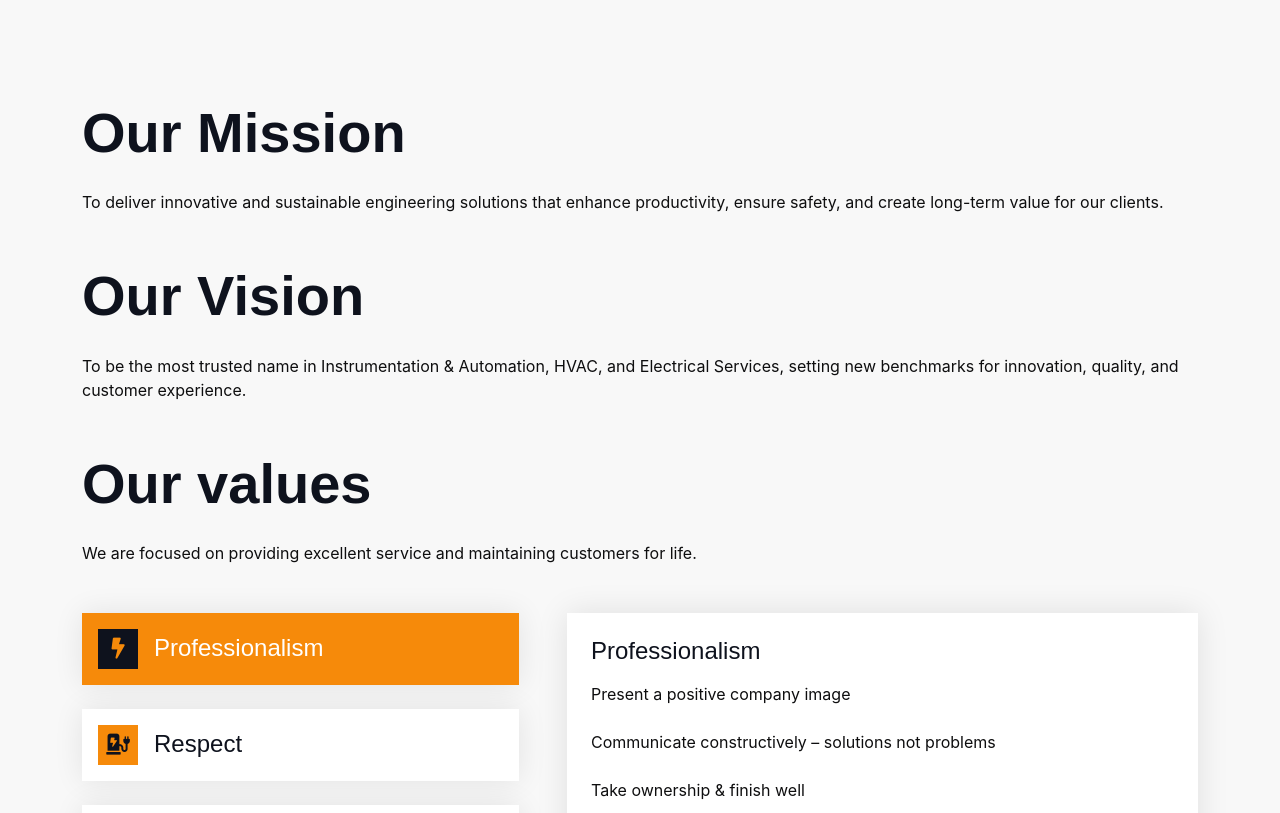
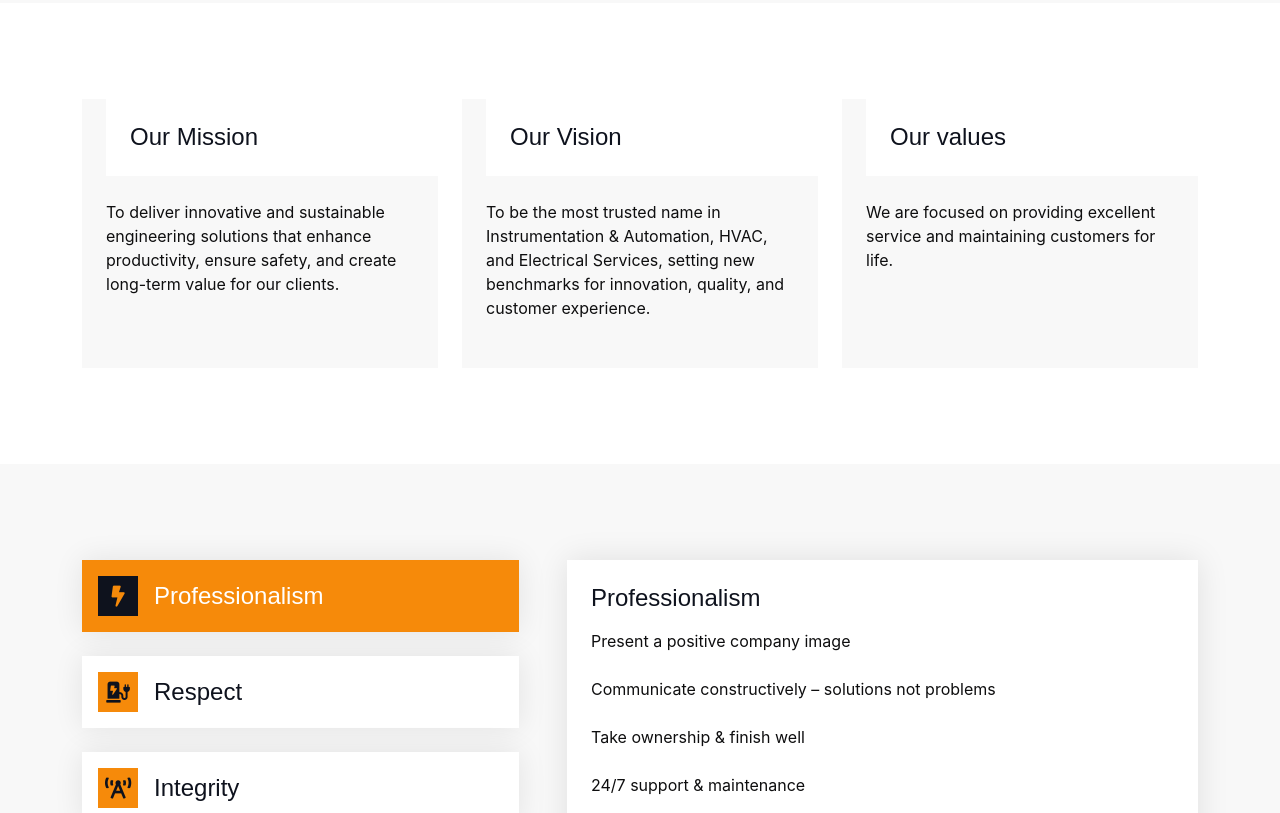
Before and after one commit to CRISHARI/energystar.co.nz, a plain HTML site: page about.html in a window 1280 px wide. Shown: the part 3394-4207 px from the top of the page. Drawn offline with nearby package versions, Linux system fonts and the light colour scheme.

Commit message:
Update about-2.html

```diff
--- a/about.html
+++ b/about.html
@@ -392,19 +392,51 @@
          </div>
         <!-- FAQ End -->
 
+        <!-- Blog Start -->
+        <div class="container-fluid blog py-5">
+            <div class="container py-5">
+                <div class="row g-4">
+                    <div class="col-lg-4 wow fadeInUp" data-wow-delay="0.2s">
+                        <div class="blog-item">
+                            <div class="blog-heading ms-4">
+                                <a href="#" class="h4 mb-0 p-4">Our Mission</a>
+                            </div>
+                            <div class="blog-content bg-light p-4">
+                                <p class="mb-4" style="color: #0e0e0f;">To deliver innovative and sustainable engineering solutions that enhance productivity, ensure safety, and create long-term value for our clients.
+                                </p>
+                            </div>
+                        </div>
+                    </div>
+                    <div class="col-lg-4 wow fadeInUp" data-wow-delay="0.4s">
+                        <div class="blog-item">
+                            <div class="blog-heading ms-4">
+                                <a href="#" class="h4 mb-0 p-4">Our Vision</a>
+                            </div>
+                            <div class="blog-content bg-light p-4">
+                                <p class="mb-4" style="color: #0e0e0f;">To be the most trusted name in Instrumentation & Automation, HVAC, and Electrical Services, setting new benchmarks for innovation, quality, and customer experience.
+                                </p>
+                            </div>
+                        </div>
+                    </div>
+                    <div class="col-lg-4 wow fadeInUp" data-wow-delay="0.6s">
+                        <div class="blog-item">
+                            <div class="blog-heading ms-4">
+                                <a href="#" class="h4 mb-0 p-4">Our values</a>
+                            </div>
+                            <div class="blog-content bg-light p-4">
+                                <p class="mb-4" style="color: #0e0e0f;">We are focused on providing excellent service and maintaining customers for life.
+                                </p>
+                            </div>
+                        </div>
+                    </div>
+                </div>
+            </div>
+         </div>
+        <!-- Blog End -->
+
         <!-- Projects Start -->
         <div class="container-fluid projects bg-light py-5">
             <div class="container py-5">
-                <div class="row g-5">
-                    <div class="col-lg-12">
-                        <h1 class="display-4 mb-4">Our Mission</h1>
-                        <p class="mb-5" style="color: #0e0e0f;">To deliver innovative and sustainable engineering solutions that enhance productivity, ensure safety, and create long-term value for our clients.</p>
-                        <h1 class="display-4 mb-4">Our Vision</h1>
-                        <p class="mb-5" style="color: #0e0e0f;">To be the most trusted name in Instrumentation & Automation, HVAC, and Electrical Services, setting new benchmarks for innovation, quality, and customer experience.</p>
-                        <h1 class="display-4 mb-4">Our values</h1>
-                        <p class="mb-5" style="color: #0e0e0f;">We are focused on providing excellent service and maintaining customers for life.</p>
-                    </div>
-                </div>
                 <div class="row g-5">
                     <div class="col-lg-5 wow fadeInLeft" data-wow-delay="0.2s">
                         <div>
```
